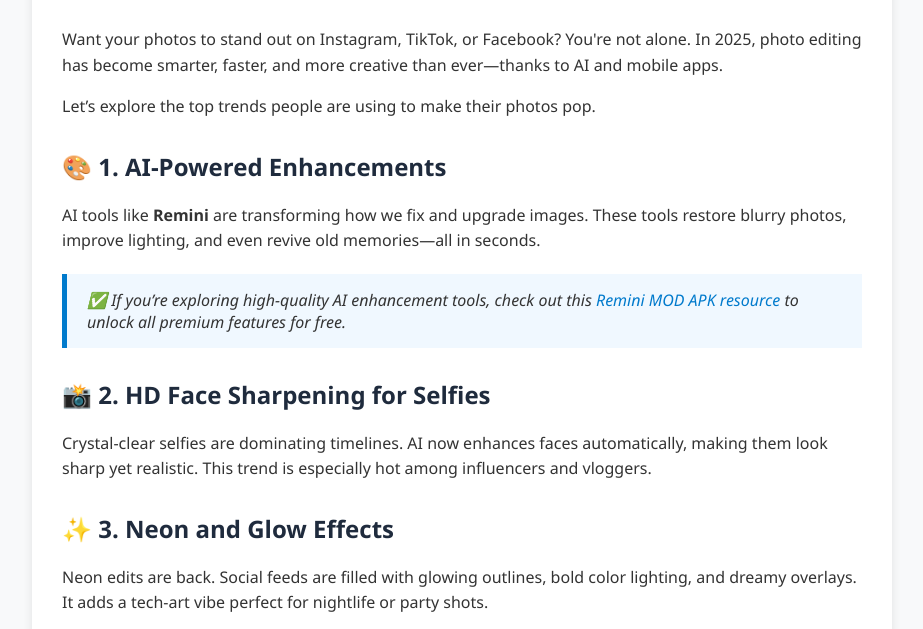
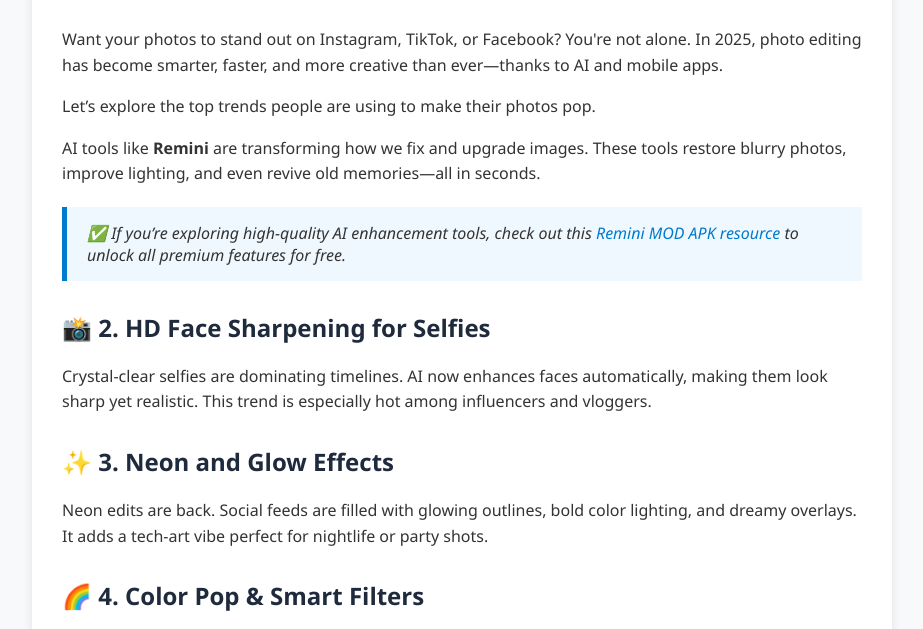
Before and after one commit to hubas900/photo-enhancement-vercel, a plain HTML site: page index.html in a window 1280 px wide. Shown: the part 122-751 px from the top of the page, without its empty margins (178-1101 px from the left). Drawn offline with Linux system fonts and the light colour scheme.

Commit message:
This is first comment

```diff
--- a/index.html
+++ b/index.html
@@ -95,7 +95,6 @@
 
     <p>Let’s explore the top trends people are using to make their photos pop.</p>
 
-    <h2>🎨 1. AI-Powered Enhancements</h2>
     <p>AI tools like <strong>Remini</strong> are transforming how we fix and upgrade images. These tools restore blurry photos, improve lighting, and even revive old memories—all in seconds.</p>
     <blockquote>
       ✅ If you’re exploring high-quality AI enhancement tools, check out this <a href="https://avacollins875.github.io/reminimodapk/">Remini MOD APK resource</a> to unlock all premium features for free.
```
